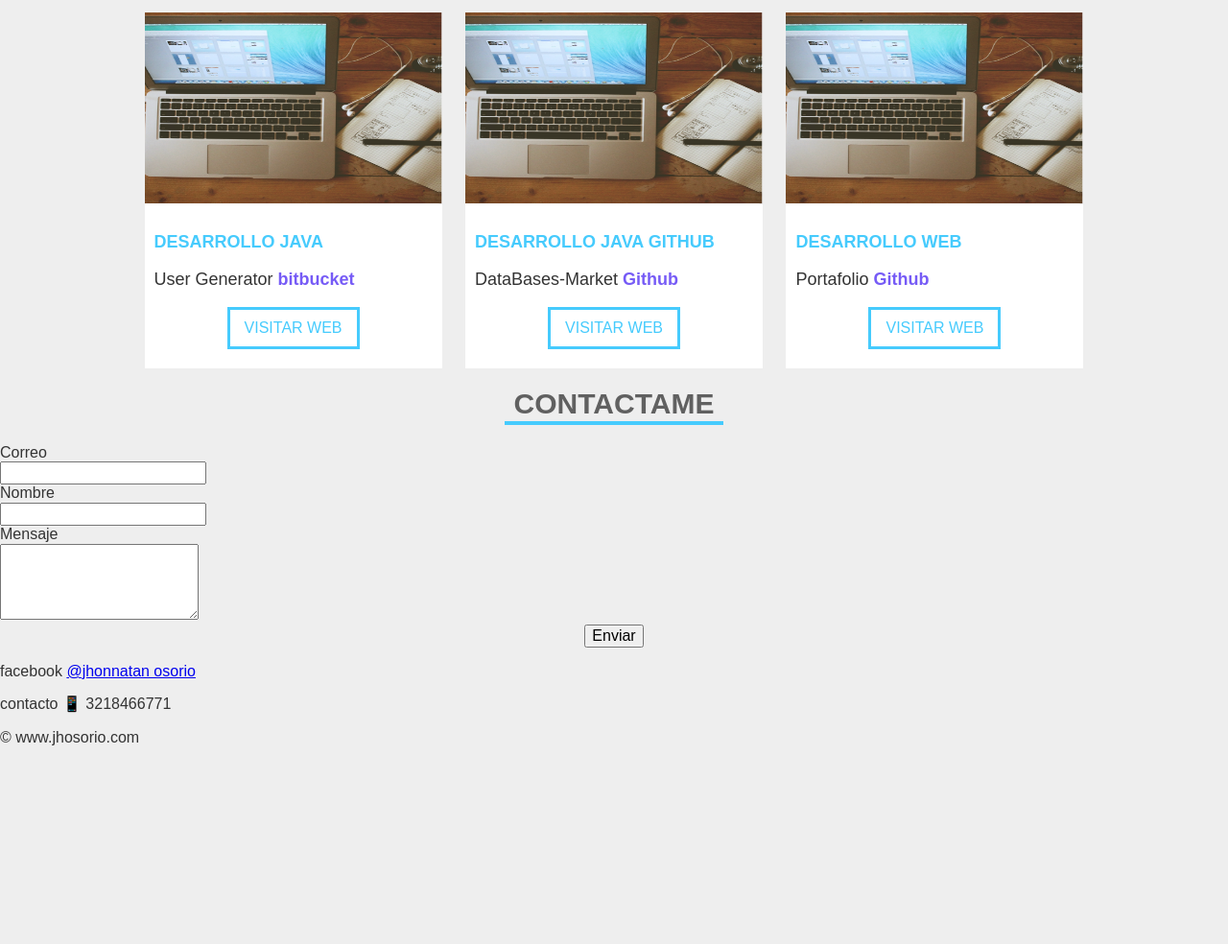
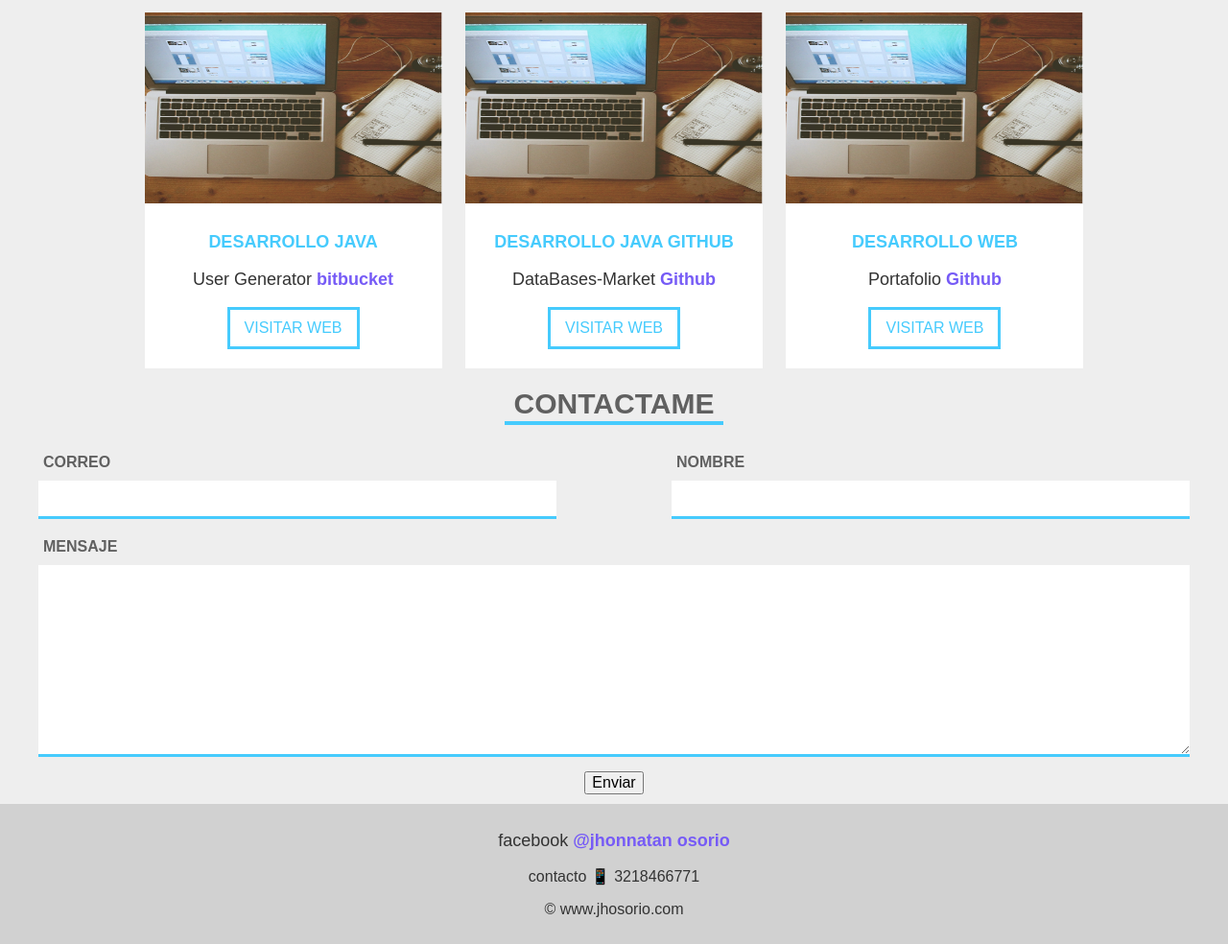
Before and after one commit to jhonnaerun/Portafolio, a plain HTML site: page index.html in a window 1280 px wide. Shown: the part 1520-2504 px from the top of the page at 96% size. Before the commit the page ends 2314 px from the top, so only its background shows below. Drawn offline with Linux system fonts and the light colour scheme.

Commit message:
pagina generada completa

```diff
--- a/css/Styles.css
+++ b/css/Styles.css
@@ -188,6 +188,7 @@ Aplicion de estilo sobre mi -------------------------------------------------->
 }
 
 .btn-blue {
+    background: transparent;
     /*quita subrayado y estilos del button*/
     text-decoration: none;
     /*agregan propiedades de estilo*/
@@ -275,42 +276,134 @@ Aplicacion de estilo Habilidades -------------------------------------------->
     */
 
 .works-wrapper {
+    /*definimos margenes de trabajo*/
     max-width: 1000px;
     margin-left: auto;
     margin-right: auto;
+    /*centro texto dentro del wrapper */
     text-align: center;
 }
 
 .works-item {
+    /*agrego propiedades*/
     display: inline-block;
+    /*jusitifico al 31%+1%+1% de imagen mas margenes*/
     width: 31%;
     margin-left: 1%;
     margin-right: 1%;
     background-color: white;
     padding-bottom: 10px;
     margin-top: 10px;
-    text-align: left;
 }
 
 .works-item-img {
+    /*imagen ocupa el 100% de su 31%*/
     width: 100%;
 }
 
 .works-item-description {
+    /*margen*/
     padding: 10px;
 }
 
+/*cambiar propiedades de un boton
+.works-item-description .btn-blue{
+    display: block;
+}
+*/
+
 .work-item-title {
+    /*estilo del title*/
     font-size: 18px;
     text-transform: uppercase;
     color: rgb(70, 203, 253);
 }
-.work-item-client{
+
+.work-item-client {
+    /*estilo repository*/
     font-size: 18px;
 }
 
-.work-item-client a{
+.work-item-client a {
+    /*estilo del link del item-client*/
     text-decoration: none;
     font-weight: 700;
     color: #765bf6;
 }
+
+/*Aplicacion de estilo formulario --------------------------------------------------------->*/
+
+.contact-form{
+    max-width: 1200px;
+    margin-left: auto;
+    margin-right: auto;
+}
+
+.contact-row{
+    padding-bottom: 10px;
+    padding-top: 10px;
+    overflow: hidden;
+    }
+
+.contact-column{
+    width: 45%;
+    display: inline-block;
+}
+.contact-column.legth{
+    float: left;
+}
+.contact-column.rigth{
+    float: right;
+}
+.contact-column label{
+    color: #606060;
+    text-transform: uppercase;
+    font-weight: 700;
+    font-size: 16px;
+    margin-bottom: 10px;
+    display: inline-block;
+    padding: 0px 5px;
+}
+.contact-column .contact-input-text{
+    background: white;
+    border: 0px;
+    border-bottom: 3px solid rgb(70, 203, 253);
+    height: 40px;
+    width: 100%;
+    font-size: 18px;
+    padding-left: 20px;
+    padding-right: 20px;
+}
+.contact-column.--width100{
+    width: 100%;
+}
+.contact-column textarea{
+    background: white;
+    border: 0px;
+    border-bottom: 3px solid rgb(70, 203, 253);
+    height: 200px;
+    width: 100%
+}
+
+.footer{
+    background: #d1d1d1;
+    margin-top: 10px;
+}
+
+.footer-wrapper{
+    max-width: 1200px;
+    margin-left: auto;
+    margin-right: auto;
+    padding: 10px;
+    text-align: center;
+}
+
+.footer-text{
+    font-size: 18px;
+}
+
+.footer-text a{
+    color: #765bf6;
+    text-decoration: none;
+    font-weight: 700;
+}
--- a/index.html
+++ b/index.html
@@ -236,7 +236,7 @@
         </header>
         <form action="/messages.php" method="POST" class="contact-form">
             <div class="contact-row">
-                <div class="contact-column-left">
+                <div class="contact-column left">
                     <div>
                         <label for="useremail">Correo</label>
                     </div>
@@ -244,7 +244,7 @@
                         <input id="useremail" name="useremail" type="email" class="contact-input-text" required>
                     </div>
                 </div>
-                <div class="contact-column-rigth">
+                <div class="contact-column rigth">
                     <div>
                         <label for="username">Nombre</label>
                     </div>
@@ -254,7 +254,7 @@
                 </div>
             </div>
             <div class="contact-row">
-                <div class="contact-column">
+                <div class="contact-column --width100">
                     <div>
                         <label for="usermessage">Mensaje</label>
                     </div>
```
